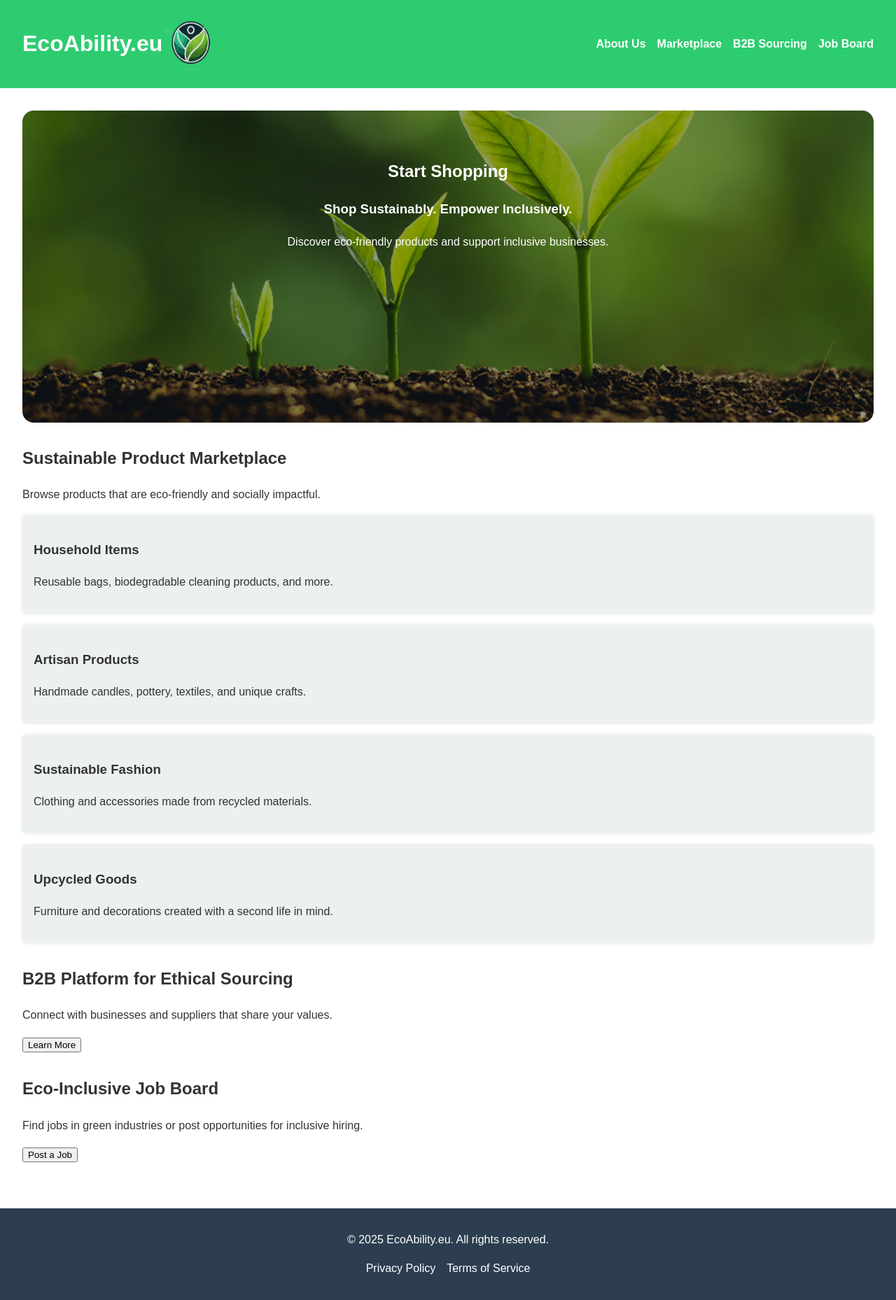
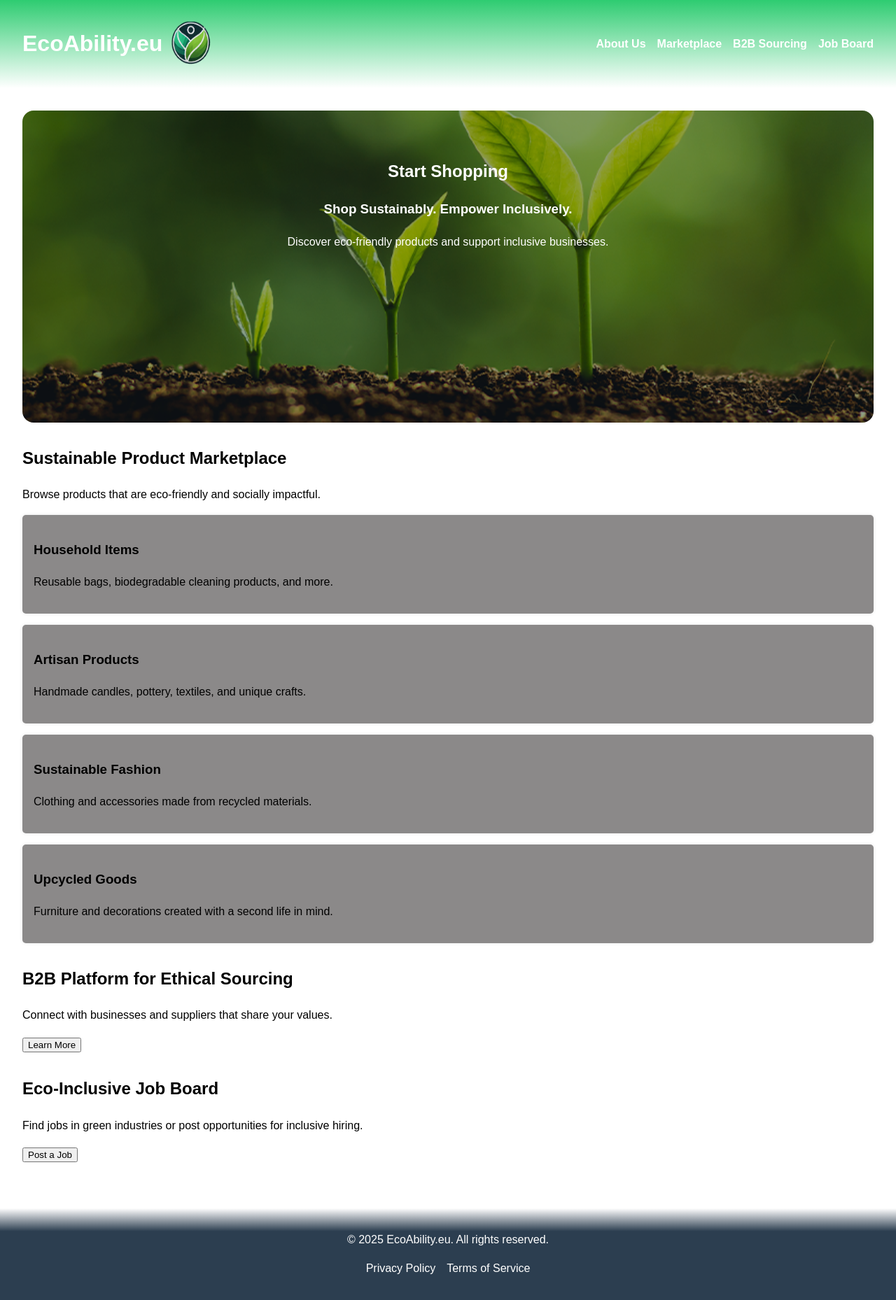
Before and after one commit to emmettmacken/ecoability, a plain HTML site: page index.html in a window 1280 px wide. Shown: the whole page at 70% size. Drawn offline with Linux system fonts and the light colour scheme.

Commit message:
fade in header

```diff
--- a/index.html
+++ b/index.html
@@ -10,7 +10,7 @@
     <header>
         <div class="container">
             <h1>EcoAbility.eu</h1>
-            <img src="EcoAbility_Logo.png" alt="EcoAbility_Logo" width="80" height="80">
+            <img src="Picture1.png" alt="EcoAbility_Logo" width="80" height="80">
             <nav>
                 <ul>
                     <li><a href="aboutus.html">About Us</a></li>
@@ -68,9 +68,9 @@
             <button>Post a Job</button>
         </section>
     </main>
-
+<div>
     <footer>
-        <div class="container">
+        <div class="emmet">
             <p>&copy; 2025 EcoAbility.eu. All rights reserved.</p>
             <ul>
                 <li><a href="#">Privacy Policy</a></li>
@@ -78,6 +78,7 @@
             </ul>
         </div>
     </footer>
+</div>
 
     <script src="script.js"></script>
 </body>
--- a/marketplacestyles.css
+++ b/marketplacestyles.css
@@ -9,6 +9,10 @@ header {
     background: #2ecc71;
     color: white;
     padding: 1rem 0;
+}
+a {
+    text-decoration: none;
+    color: #fff;
 }
 img {
     display: block;
@@ -109,7 +113,9 @@ section{
 .card-button:hover {
     background: #2980b9;
 }
-footer .footer-content{
+
+
+footer{
     background: #2c3e50;
     color: white;
     padding: 1rem 0;
--- a/styles.css
+++ b/styles.css
@@ -3,12 +3,14 @@ body {
     margin: 0;
     padding: 0;
     line-height: 1.6;
-    color: #333;
+    color: black;
 }
 header {
+
     background: #2ecc71;
     color: white;
     padding: 1rem 0;
+    background: linear-gradient(to bottom, #2ecc71, white);
 }
 img {
     display: block;
@@ -61,19 +63,23 @@ section {
     display: flex;
     flex-wrap: wrap;
     gap: 1rem;
+    color: black;
 }
 .category {
     flex: 1 1 calc(50% - 1rem);
-    background: #ecf0f1;
+    background: #8b8989;
     padding: 1rem;
     border-radius: 5px;
     box-shadow: 0 0 5px rgba(0, 0, 0, 0.1);
 }
+
 footer {
     background: #2c3e50;
     color: white;
     padding: 1rem 0;
     text-align: center;
+    background: linear-gradient(to bottom, white , #2c3e50 25%);
+
 }
 footer ul {
     list-style: none;
```
Also changed, not shown: marketplace.html (+9 -3 lines), Picture1.png (added), newlogo.png (added).
